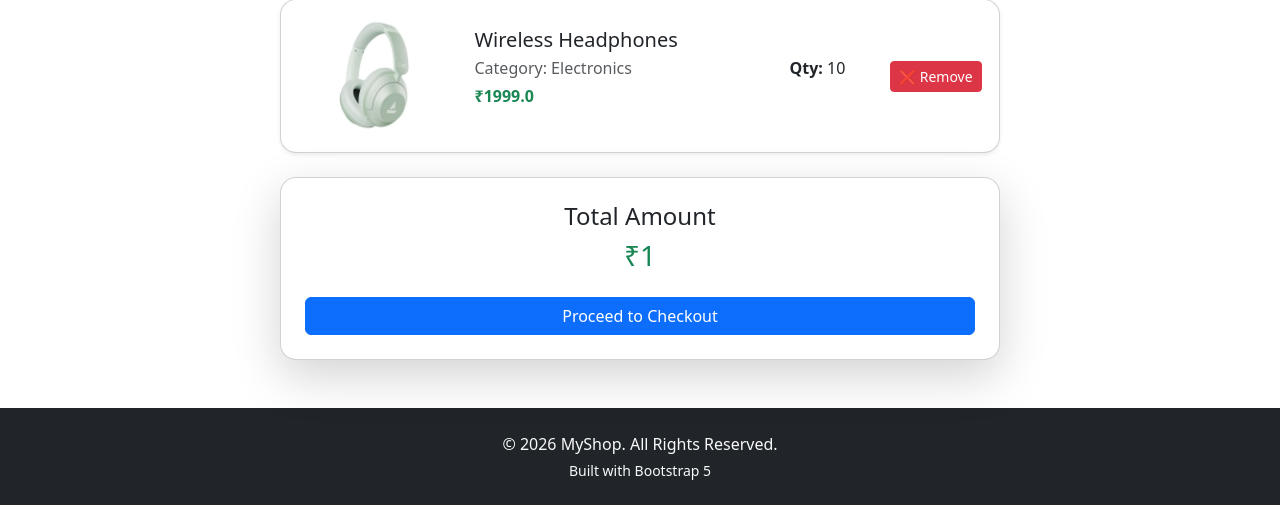
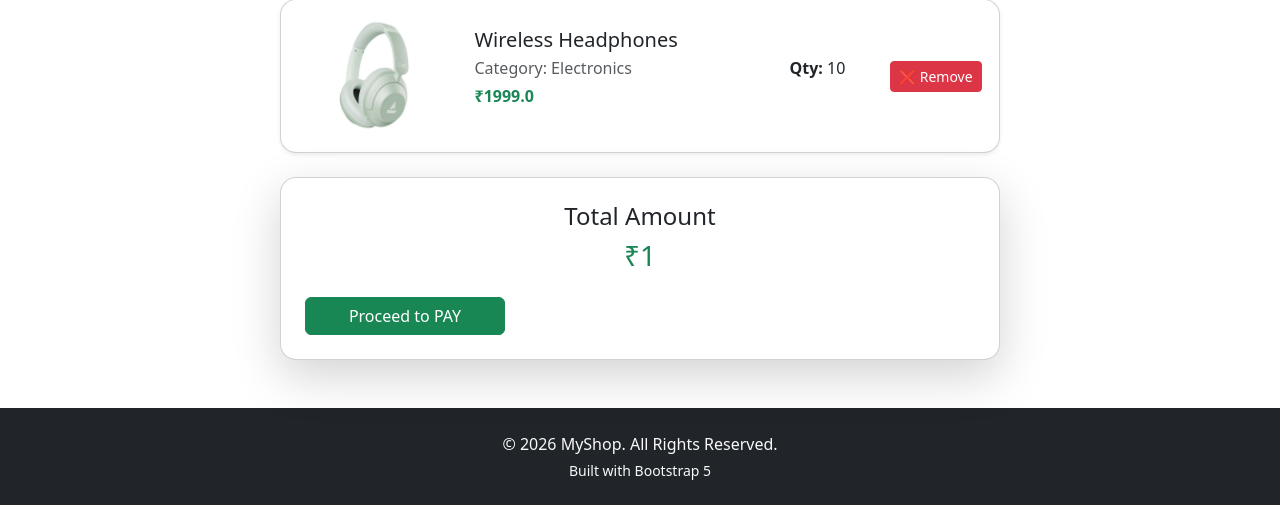
Before and after one commit to Kritikaraturi/E-Commerce, a Django app: template ecom_app/templates/ecom_app/add_to_cart.html in a window 1280 px wide. Shown: the part 671-1176 px from the top of the page. Run offline with Django 5.2, Linux system fonts and the light colour scheme; data comes from the database, SQL or seed files in the repository; tables that the repository leaves empty hold one stand-in row (values such as "Sample post"); the template is opened without the code that fills it: values that come from a table or form of the project are taken from there, most other values are stand-ins (such as "Sample title", 1, 10 or a date in 2020).

Commit message:
add the new update

```diff
--- a/ecom_app/templates/ecom_app/add_to_cart.html
+++ b/ecom_app/templates/ecom_app/add_to_cart.html
@@ -57,8 +57,8 @@
                         ₹{{ total_amount }}
                     </h3>
 
-                    <a href="#" class="btn btn-primary mt-3 px-4">
-                        Proceed to Checkout
+                    <a href="#" class="btn btn-success mt-3 px-4" style="width: 200px;">
+                        Proceed to PAY
                     </a>
 
                 </div>
```
